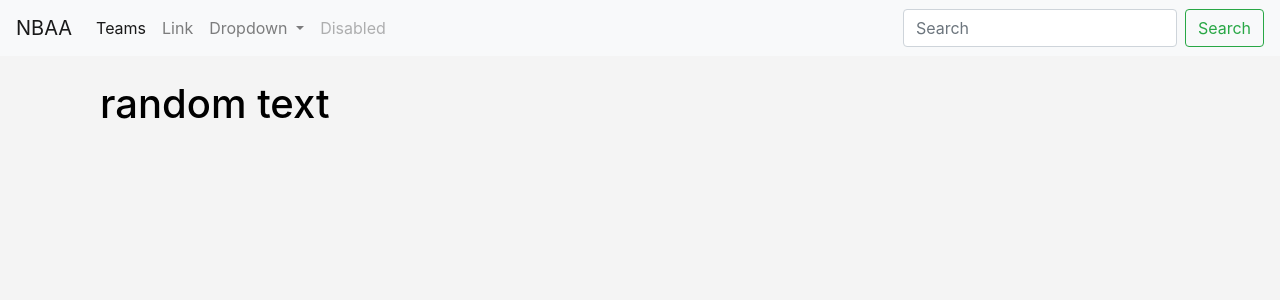
After one commit to SOGESOP/nba-flask, a Python web app: template templates/teams.html in a window 1280 px wide. The commit adds this page. Shown: the top 300 px of the page. Run offline with Jinja, Linux system fonts and the light colour scheme; the template is opened without the code that fills it, so the values that code supplies are empty; some libraries are stand-ins or nearby versions.

Commit message:
bootstap navbar

```diff
--- /dev/null
+++ b/static/css/style.css
@@ -0,0 +1,11 @@
+h1{
+    color: black;
+    font-size: 40px;
+
+}
+
+body{
+    background: #f4f4f4;
+
+
+}
--- /dev/null
+++ b/templates/base.html
@@ -0,0 +1,33 @@
+<!doctype html>
+<html lang="en">
+  <head>
+    <!-- Required meta tags -->
+    <meta charset="utf-8">
+    <meta name="viewport" content="width=device-width, initial-scale=1, shrink-to-fit=no">
+
+
+    <!-- Bootstrap CSS -->
+    <link rel="stylesheet" href="https://cdn.jsdelivr.net/npm/bootstrap@4.2.1/dist/css/bootstrap.min.css" integrity="sha384-GJzZqFGwb1QTTN6wy59ffF1BuGJpLSa9DkKMp0DgiMDm4iYMj70gZWKYbI706tWS" crossorigin="anonymous">
+
+    <link href="{{url_for('static', filename='css/style.css')}}" rel="stylesheet">
+
+    <title>NBA Analytics</title>
+  </head>
+  <body>
+    {%include "navbar.html"%}
+    <br/>
+    <div class="container">
+        {%block content%}
+        {%endblock%}
+    </div>
+
+
+
+
+    <!-- Optional JavaScript -->
+    <!-- jQuery first, then Popper.js, then Bootstrap JS -->
+    <script src="https://code.jquery.com/jquery-3.3.1.slim.min.js" integrity="sha384-q8i/X+965DzO0rT7abK41JStQIAqVgRVzpbzo5smXKp4YfRvH+8abtTE1Pi6jizo" crossorigin="anonymous"></script>
+    <script src="https://cdn.jsdelivr.net/npm/popper.js@1.14.6/dist/umd/popper.min.js" integrity="sha384-wHAiFfRlMFy6i5SRaxvfOCifBUQy1xHdJ/yoi7FRNXMRBu5WHdZYu1hA6ZOblgut" crossorigin="anonymous"></script>
+    <script src="https://cdn.jsdelivr.net/npm/bootstrap@4.2.1/dist/js/bootstrap.min.js" integrity="sha384-B0UglyR+jN6CkvvICOB2joaf5I4l3gm9GU6Hc1og6Ls7i6U/mkkaduKaBhlAXv9k" crossorigin="anonymous"></script>
+  </body>
+</html>
--- /dev/null
+++ b/templates/navbar.html
@@ -0,0 +1,37 @@
+
+
+<nav class="navbar navbar-expand-xl navbar-light bg-light">
+  <a class="navbar-brand" href="{{url_for('index')}}">NBAA</a>
+  <button class="navbar-toggler" type="button" data-toggle="collapse" data-target="#navbarSupportedContent" aria-controls="navbarSupportedContent" aria-expanded="false" aria-label="Toggle navigation">
+    <span class="navbar-toggler-icon"></span>
+  </button>
+
+  <div class="collapse navbar-collapse" id="navbarSupportedContent">
+    <ul class="navbar-nav mr-auto">
+      <li class="nav-item active">
+        <a class="nav-link" href="{{url_for('teams')}}">Teams <span class="sr-only">(current)</span></a>
+      </li>
+      <li class="nav-item">
+        <a class="nav-link" href="#">Link</a>
+      </li>
+      <li class="nav-item dropdown">
+        <a class="nav-link dropdown-toggle" href="#" id="navbarDropdown" role="button" data-toggle="dropdown" aria-haspopup="true" aria-expanded="false">
+          Dropdown
+        </a>
+        <div class="dropdown-menu" aria-labelledby="navbarDropdown">
+          <a class="dropdown-item" href="#">Action</a>
+          <a class="dropdown-item" href="#">Another action</a>
+          <div class="dropdown-divider"></div>
+          <a class="dropdown-item" href="#">Something else here</a>
+        </div>
+      </li>
+      <li class="nav-item">
+        <a class="nav-link disabled" href="#">Disabled</a>
+      </li>
+    </ul>
+    <form class="form-inline my-2 my-lg-0">
+      <input class="form-control mr-sm-2" type="search" placeholder="Search" aria-label="Search">
+      <button class="btn btn-outline-success my-2 my-sm-0" type="submit">Search</button>
+    </form>
+  </div>
+</nav>
--- /dev/null
+++ b/templates/teams.html
@@ -0,0 +1,15 @@
+{%extends "base.html"%}
+
+
+{%block content%}
+<div class="container">
+    <h1>
+        random text
+
+    </h1>
+
+
+</div>
+
+
+{%endblock%}
```
Also changed, not shown: main.py (+43 -3 lines), templates/404.html (added, +11 -0 lines), templates/index.html (+9 -1 lines), instance/teams.db (added).
